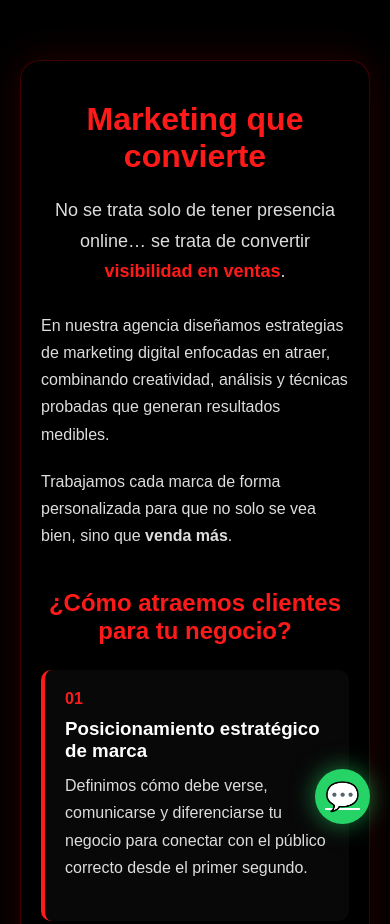
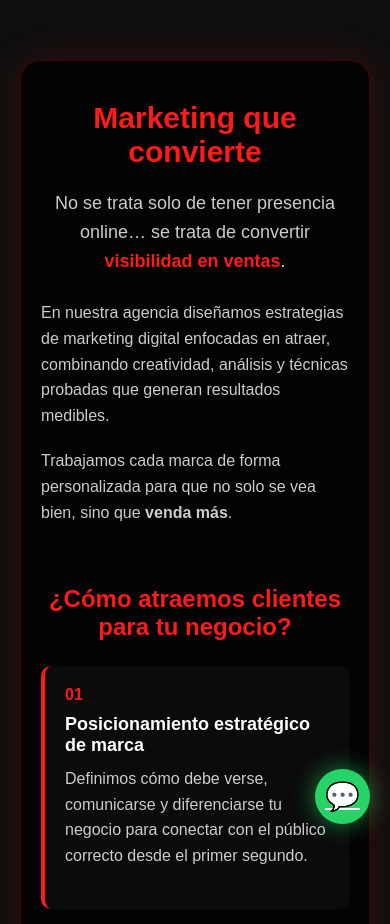
Before and after one commit to 12AKIRA06/CarranzaFilms, a plain HTML site: page Marketing/index.html in a window 390 px wide. Shown: the top 924 px of the page. Drawn offline with Linux system fonts and the light colour scheme.

Commit message:
Add files via upload

```diff
--- a/Diseno web/diseno.css
+++ b/Diseno web/diseno.css
@@ -164,3 +164,59 @@ h2 {
   }
 
 }
+
+body {
+  margin: 0;
+  font-family: Arial, sans-serif;
+  background: #0f0f0f;
+  color: white;
+}
+
+.page-container {
+  max-width: 1100px;
+  margin: auto;
+  padding: 80px 20px;
+}
+
+h1 {
+  font-size: 42px;
+}
+
+h2 {
+  font-size: 32px;
+  margin-top: 60px;
+}
+
+h3 {
+  font-size: 22px;
+}
+
+p {
+  font-size: 18px;
+  line-height: 1.6;
+  color: #ccc;
+}
+
+@media (max-width: 768px) {
+
+  .page-container {
+    padding: 50px 20px;
+  }
+
+  h1 {
+    font-size: 30px;
+  }
+
+  h2 {
+    font-size: 24px;
+  }
+
+  h3 {
+    font-size: 18px;
+  }
+
+  p {
+    font-size: 16px;
+  }
+
+}
--- a/Marketing/Marketing.css
+++ b/Marketing/Marketing.css
@@ -212,3 +212,59 @@ h2 {
   }
 
 }
+
+body {
+  margin: 0;
+  font-family: Arial, sans-serif;
+  background: #0f0f0f;
+  color: white;
+}
+
+.page-container {
+  max-width: 1100px;
+  margin: auto;
+  padding: 80px 20px;
+}
+
+h1 {
+  font-size: 42px;
+}
+
+h2 {
+  font-size: 32px;
+  margin-top: 60px;
+}
+
+h3 {
+  font-size: 22px;
+}
+
+p {
+  font-size: 18px;
+  line-height: 1.6;
+  color: #ccc;
+}
+
+@media (max-width: 768px) {
+
+  .page-container {
+    padding: 50px 20px;
+  }
+
+  h1 {
+    font-size: 30px;
+  }
+
+  h2 {
+    font-size: 24px;
+  }
+
+  h3 {
+    font-size: 18px;
+  }
+
+  p {
+    font-size: 16px;
+  }
+
+}
--- a/Publicidad/Publicidad.css
+++ b/Publicidad/Publicidad.css
@@ -311,3 +311,59 @@ iframe {
   object-fit: cover;
   pointer-events: none;
 }
+
+body {
+  margin: 0;
+  font-family: Arial, sans-serif;
+  background: #0f0f0f;
+  color: white;
+}
+
+.page-container {
+  max-width: 1100px;
+  margin: auto;
+  padding: 80px 20px;
+}
+
+h1 {
+  font-size: 42px;
+}
+
+h2 {
+  font-size: 32px;
+  margin-top: 60px;
+}
+
+h3 {
+  font-size: 22px;
+}
+
+p {
+  font-size: 18px;
+  line-height: 1.6;
+  color: #ccc;
+}
+
+@media (max-width: 768px) {
+
+  .page-container {
+    padding: 50px 20px;
+  }
+
+  h1 {
+    font-size: 30px;
+  }
+
+  h2 {
+    font-size: 24px;
+  }
+
+  h3 {
+    font-size: 18px;
+  }
+
+  p {
+    font-size: 16px;
+  }
+
+}
```
Also changed, not shown: index.html (+2 -4 lines), style.css (+21 -0 lines).
